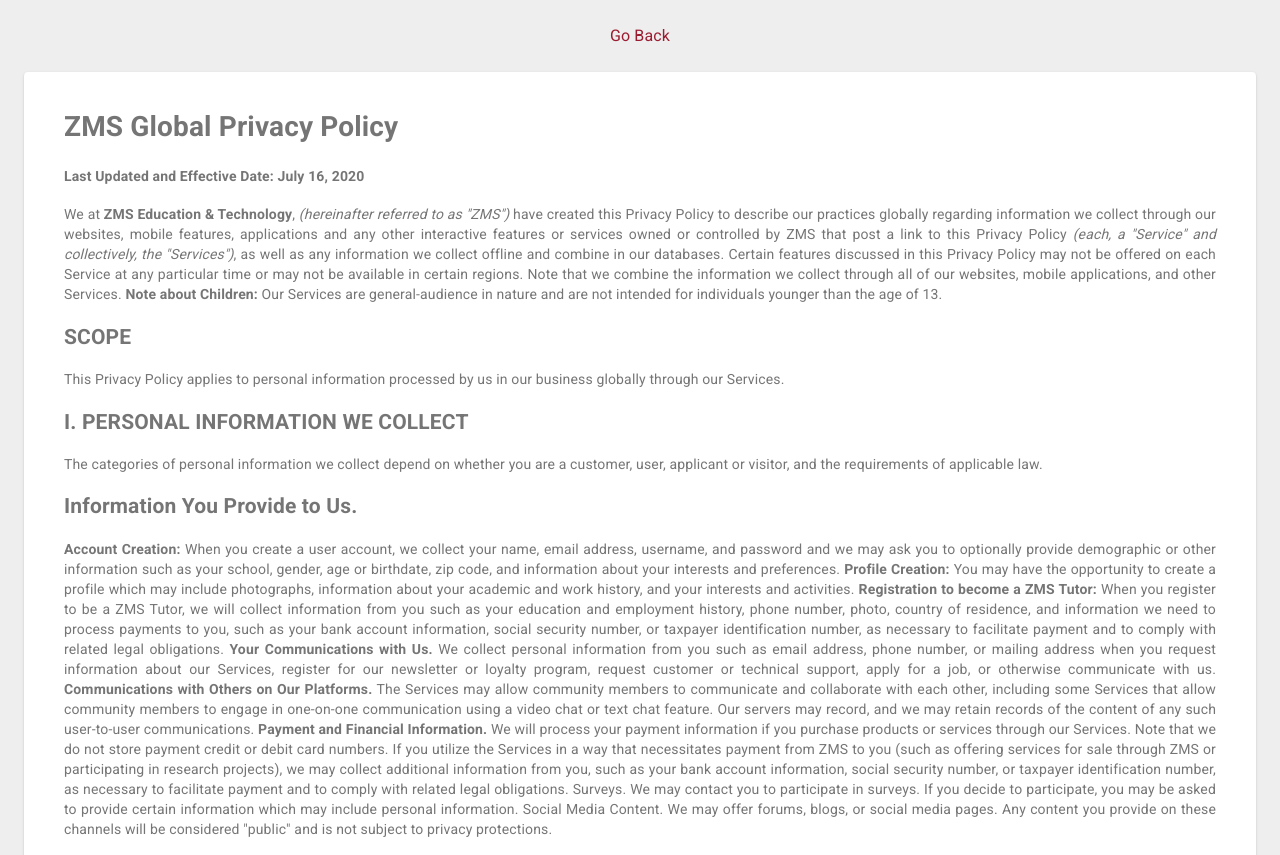
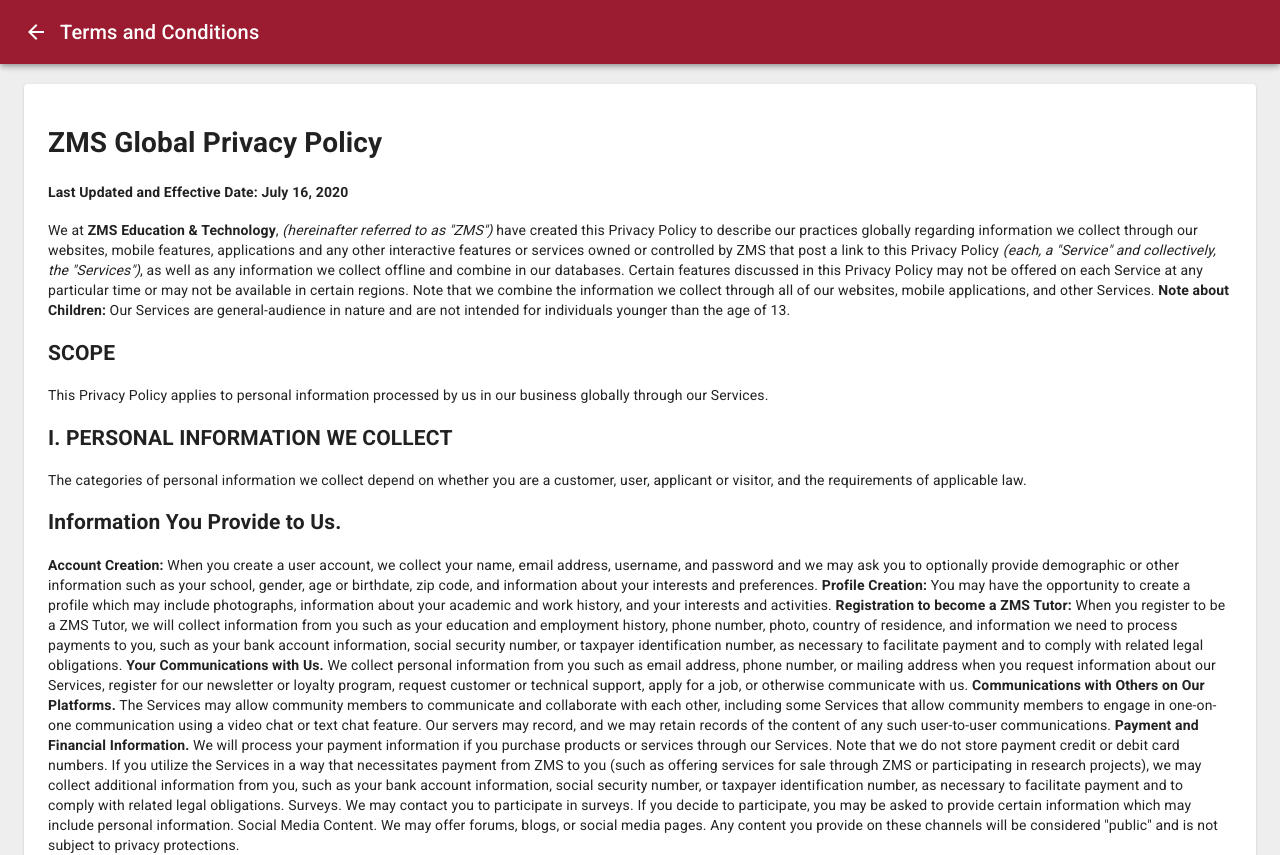
Before and after one commit to Pi-31415/ZMS_Portal, a React (Create React App) app: page /portal/privacy in a window 1280 px wide. Shown: the top 855 px of the page. Built offline with nearby package versions, Linux system fonts and the light colour scheme.

Commit message:
done for today

```diff
--- a/src/components/next_lesson_card.js
+++ b/src/components/next_lesson_card.js
@@ -1,12 +1,16 @@
 import React from 'react';
-import Link from '@material-ui/core/Link';
 import { makeStyles } from '@material-ui/core/styles';
+import Title from './title';
+import Card from '@material-ui/core/Card';
+import CardActionArea from '@material-ui/core/CardActionArea';
+import CardActions from '@material-ui/core/CardActions';
+import CardContent from '@material-ui/core/CardContent';
+import Button from '@material-ui/core/Button';
 import Typography from '@material-ui/core/Typography';
-import Title from './Title';
-
-function preventDefault(event) {
-  event.preventDefault();
-}
+import { FontAwesomeIcon } from '@fortawesome/react-fontawesome'
+import { faFlask } from '@fortawesome/free-solid-svg-icons';
+import { Link } from 'react-router-dom';
+import '../scss/custom.scss';
 
 const useStyles = makeStyles({
   depositContext: {
@@ -14,22 +18,34 @@
   },
 });
 
-export default function Deposits() {
+export default function Nextlesson() {
   const classes = useStyles();
   return (
     <React.Fragment>
-      <Title>Recent Deposits</Title>
-      <Typography component="p" variant="h4">
-        $3,024.00
-      </Typography>
-      <Typography color="textSecondary" className={classes.depositContext}>
-        on 15 March, 2019
-      </Typography>
-      <div>
-        <Link color="primary" href="#" onClick={preventDefault}>
-          View balance
-        </Link>
-      </div>
+      <Card className={classes.root}>
+        <CardActionArea>
+          <CardContent>
+            <Typography gutterBottom variant="h5" component="h2">
+              <Title>IB Chemistry with Mookie</Title>
+            </Typography>
+            <Typography component="p" variant="h4">
+            <FontAwesomeIcon icon={faFlask} style={{color:'#777'}}/> Electrolysis
+            </Typography>
+            <Typography color="textSecondary" className={classes.depositContext}>
+              6 July 2020 (Monday) - 12:30 p.m. HKT
+            </Typography>
+          </CardContent>
+        </CardActionArea>
+        <CardActions>
+          <Button size="large" color="primary">
+          <Link to="/portal/classroom" className="custom-btn-link"> Go to class</Link>
+        </Button>
+          <Button size="large" color="primary">
+            Make a request
+        </Button>
+        </CardActions>
+      </Card>
+
     </React.Fragment>
   );
 }
--- a/src/pages/dashboard.js
+++ b/src/pages/dashboard.js
@@ -8,6 +8,7 @@
 import Paper from '@material-ui/core/Paper';
 import Navbar from '../components/navbar';
 import Copyright from '../components/copyright';
+import Nextlesson from '../components/next_lesson_card';
 const drawerWidth = 240;
 
 const useStyles = makeStyles((theme) => ({
@@ -85,7 +86,7 @@
     flexDirection: 'column',
   },
   fixedHeight: {
-    height: 240,
+    height: 200,
   },
 }));
 
@@ -102,9 +103,7 @@
         <Grid container spacing={3}>
             {/* Chart */}
             <Grid item xs={12} md={8} lg={6}>
-              <Paper className={fixedHeightPaper}>
-
-              </Paper>
+                <Nextlesson></Nextlesson>
             </Grid>
             {/* Recent Deposits */}
             <Grid item xs={12} md={4} lg={6}>
--- a/src/pages/privacy.js
+++ b/src/pages/privacy.js
@@ -1,24 +1,69 @@
 import React from 'react';
+import PropTypes from 'prop-types';
+import AppBar from '@material-ui/core/AppBar';
+import Toolbar from '@material-ui/core/Toolbar';
+import Typography from '@material-ui/core/Typography';
 import { makeStyles } from '@material-ui/core/styles';
+import CssBaseline from '@material-ui/core/CssBaseline';
+import useScrollTrigger from '@material-ui/core/useScrollTrigger';
+import Container from '@material-ui/core/Container';
+import Fab from '@material-ui/core/Fab';
+import KeyboardArrowUpIcon from '@material-ui/icons/KeyboardArrowUp';
+import Zoom from '@material-ui/core/Zoom';
+import { Link } from 'react-router-dom';
+import IconButton from '@material-ui/core/IconButton';
+import ArrowBackIcon from '@material-ui/icons/ArrowBack';
+import Box from '@material-ui/core/Box';
+import ReactMarkdown from "react-markdown";
 import Paper from '@material-ui/core/Paper';
 import Grid from '@material-ui/core/Grid';
-import Container from '@material-ui/core/Container';
-import ReactMarkdown from "react-markdown";
-import { Link } from 'react-router-dom';
-import '../scss/custom.scss';
-import Typography from '@material-ui/core/Typography';
-import Box from '@material-ui/core/Box';
 
 const useStyles = makeStyles((theme) => ({
     root: {
-        flexGrow: 1,
-    },
-    paper: {
-        padding: theme.spacing(2),
-        textAlign: 'justify',
-        color: theme.palette.text.secondary,
+        position: 'fixed',
+        bottom: theme.spacing(2),
+        right: theme.spacing(2),
     },
 }));
+
+function ScrollTop(props) {
+    const { children, window } = props;
+    const classes = useStyles();
+    // Note that you normally won't need to set the window ref as useScrollTrigger
+    // will default to window.
+    // This is only being set here because the demo is in an iframe.
+    const trigger = useScrollTrigger({
+        target: window ? window() : undefined,
+        disableHysteresis: true,
+        threshold: 100,
+    });
+
+    const handleClick = (event) => {
+        const anchor = (event.target.ownerDocument || document).querySelector('#back-to-top-anchor');
+
+        if (anchor) {
+            anchor.scrollIntoView({ behavior: 'smooth', block: 'center' });
+        }
+    };
+
+    return (
+        <Zoom in={trigger}>
+            <div onClick={handleClick} role="presentation" className={classes.root}>
+                {children}
+            </div>
+        </Zoom>
+    );
+}
+
+ScrollTop.propTypes = {
+    children: PropTypes.element.isRequired,
+    /**
+     * Injected by the documentation to work in an iframe.
+     * You won't need it on your project.
+     */
+    window: PropTypes.func,
+};
+
 
 const markdown = `
 
@@ -161,30 +206,43 @@
 
 `;
 
-export default function Privacy() {
+export default function Privacy(props) {
     const classes = useStyles();
-
     return (
-        <div className={classes.root} style={{background:'#eee'}}>
-            <Container fixed>
-                <Grid container spacing={3}>
-                    <Grid item xs={12}></Grid>
-                    <Grid item xs={12} align="center">
-                        <Typography>
-                            <Link to="/portal/signup" className="custom-link">{"Go Back"}</Link>
-                        </Typography>
-                    </Grid>
+        <React.Fragment>
+        <div style={{backgroundColor:'#eee'}}>
+            <CssBaseline />
+            <AppBar>
+                <Toolbar>
+                    <Link to="/portal/signup" style={{ color: '#fff' }}>
+                        <IconButton edge="start" className={classes.menuButton} color="inherit" aria-label="menu">
+                            <ArrowBackIcon />
+                        </IconButton>
+                    </Link>
+                    <Typography variant="h6">Terms and Conditions</Typography>
+                </Toolbar>
+            </AppBar>
+            <Toolbar id="back-to-top-anchor" />
             <Grid item xs={12}>
+                <Container><br />
+                    <Paper className={classes.paper}>
+                        <Container>
                             <Box mb={10}>
-                            <Paper className={classes.paper}>
-                                <Container fixed>
+                                <br />
                                 <ReactMarkdown source={markdown} />
+                                <br /><br />
+                            </Box>
                         </Container>
                     </Paper>
-                        </Box>
+                    <br /><br />
+                </Container>
             </Grid>
-                </Grid>
-            </Container>
+            <ScrollTop {...props}>
+                <Fab color="secondary" size="small" aria-label="scroll back to top">
+                    <KeyboardArrowUpIcon />
+                </Fab>
+            </ScrollTop>
             </div>
+        </React.Fragment>
     );
 }
--- a/src/pages/terms.js
+++ b/src/pages/terms.js
@@ -1,24 +1,69 @@
 import React from 'react';
+import PropTypes from 'prop-types';
+import AppBar from '@material-ui/core/AppBar';
+import Toolbar from '@material-ui/core/Toolbar';
+import Typography from '@material-ui/core/Typography';
 import { makeStyles } from '@material-ui/core/styles';
+import CssBaseline from '@material-ui/core/CssBaseline';
+import useScrollTrigger from '@material-ui/core/useScrollTrigger';
+import Container from '@material-ui/core/Container';
+import Fab from '@material-ui/core/Fab';
+import KeyboardArrowUpIcon from '@material-ui/icons/KeyboardArrowUp';
+import Zoom from '@material-ui/core/Zoom';
+import { Link } from 'react-router-dom';
+import IconButton from '@material-ui/core/IconButton';
+import ArrowBackIcon from '@material-ui/icons/ArrowBack';
+import Box from '@material-ui/core/Box';
+import ReactMarkdown from "react-markdown";
 import Paper from '@material-ui/core/Paper';
 import Grid from '@material-ui/core/Grid';
-import Container from '@material-ui/core/Container';
-import ReactMarkdown from "react-markdown";
-import { Link } from 'react-router-dom';
-import '../scss/custom.scss';
-import Typography from '@material-ui/core/Typography';
-import Box from '@material-ui/core/Box';
 
 const useStyles = makeStyles((theme) => ({
     root: {
-        flexGrow: 1,
-    },
-    paper: {
-        padding: theme.spacing(2),
-        textAlign: 'justify',
-        color: theme.palette.text.secondary,
+        position: 'fixed',
+        bottom: theme.spacing(2),
+        right: theme.spacing(2),
     },
 }));
+
+function ScrollTop(props) {
+    const { children, window } = props;
+    const classes = useStyles();
+    // Note that you normally won't need to set the window ref as useScrollTrigger
+    // will default to window.
+    // This is only being set here because the demo is in an iframe.
+    const trigger = useScrollTrigger({
+        target: window ? window() : undefined,
+        disableHysteresis: true,
+        threshold: 100,
+    });
+
+    const handleClick = (event) => {
+        const anchor = (event.target.ownerDocument || document).querySelector('#back-to-top-anchor');
+
+        if (anchor) {
+            anchor.scrollIntoView({ behavior: 'smooth', block: 'center' });
+        }
+    };
+
+    return (
+        <Zoom in={trigger}>
+            <div onClick={handleClick} role="presentation" className={classes.root}>
+                {children}
+            </div>
+        </Zoom>
+    );
+}
+
+ScrollTop.propTypes = {
+    children: PropTypes.element.isRequired,
+    /**
+     * Injected by the documentation to work in an iframe.
+     * You won't need it on your project.
+     */
+    window: PropTypes.func,
+};
+
 
 const markdown = `
 # ZMS Terms and Conditions
@@ -202,30 +247,44 @@
 If you have any questions or concerns regarding the ZMS Websites or Services, please contact us at [info@zmsedu.com](mailto:info@zmsedu.com).
 `;
 
-export default function Terms() {
+
+export default function Terms(props) {
     const classes = useStyles();
-
     return (
-        <div className={classes.root} style={{background:'#eee'}}>
-            <Container fixed>
-                <Grid container spacing={3}>
-                    <Grid item xs={12}></Grid>
-                    <Grid item xs={12} align="center">
-                        <Typography>
-                            <Link to="/portal/signup" className="custom-link">{"Go Back"}</Link>
-                        </Typography>
-                    </Grid>
+        <React.Fragment>
+        <div style={{backgroundColor:'#eee'}}>
+            <CssBaseline />
+            <AppBar>
+                <Toolbar>
+                    <Link to="/portal/signup" style={{ color: '#fff' }}>
+                        <IconButton edge="start" className={classes.menuButton} color="inherit" aria-label="menu">
+                            <ArrowBackIcon />
+                        </IconButton>
+                    </Link>
+                    <Typography variant="h6">Terms and Conditions</Typography>
+                </Toolbar>
+            </AppBar>
+            <Toolbar id="back-to-top-anchor" />
             <Grid item xs={12}>
+                <Container><br />
+                    <Paper className={classes.paper}>
+                        <Container>
                             <Box mb={10}>
-                            <Paper className={classes.paper}>
-                                <Container fixed>
+                                <br />
                                 <ReactMarkdown source={markdown} />
+                                <br /><br />
+                            </Box>
                         </Container>
                     </Paper>
-                        </Box>
+                    <br /><br />
+                </Container>
             </Grid>
-                </Grid>
-            </Container>
+            <ScrollTop {...props}>
+                <Fab color="secondary" size="small" aria-label="scroll back to top">
+                    <KeyboardArrowUpIcon />
+                </Fab>
+            </ScrollTop>
             </div>
+        </React.Fragment>
     );
 }
--- a/src/scss/custom.scss
+++ b/src/scss/custom.scss
@@ -15,3 +15,8 @@
     color: #000;
     text-decoration: none;
 }
+
+.custom-btn-link{
+    color: $primary-color;
+    text-decoration: none;
+}
```
Lines whose indentation alone changed are shown as unchanged.
